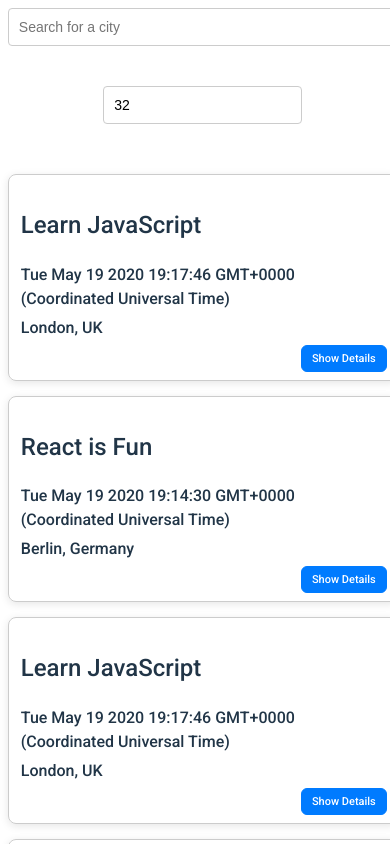
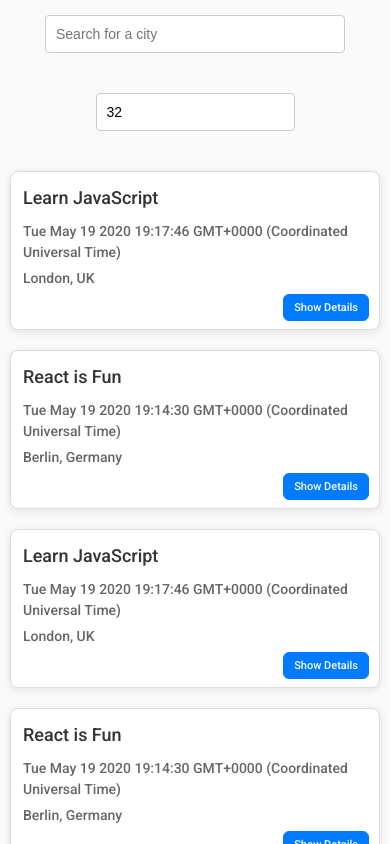
Before and after one commit to Jonnits/meet, a React (Vite) app: page / in a window 390 px wide. Shown: the top 844 px of the page. Built offline with nearby package versions, Linux system fonts and the light colour scheme.

Commit message:
Updated CSS to reset boundaries

```diff
--- a/src/App.css
+++ b/src/App.css
@@ -1,25 +1,41 @@
 @import url(https://fonts.googleapis.com/css?family=Roboto:500);
+
+* {
+  margin: 0;
+  padding: 0;
+  box-sizing: border-box;
+}
+
+html {
+  width: 100%;
+  height: 100%;
+}
 
 body {
   margin: 0;
   padding: 0;
-  font-family: 'Roboto', sans-serif;
+  width: 100%;
+  font-family: 'Roboto', -apple-system, BlinkMacSystemFont, 'Segoe UI', sans-serif;
+  background-color: #fafafa;
+}
+
+#root {
+  width: 100%;
+  min-height: 100vh;
+  display: flex;
+  justify-content: center;
 }
 
 .App {
   text-align: center;
-  padding: 2% 5%;
+  padding: 40px 20px;
   max-width: 1200px;
-  margin: 0 auto;
-  min-height: 100vh;
   width: 100%;
+
   display: flex;
   flex-direction: column;
   align-items: center;
-}
-
-.App * {
-  box-sizing: border-box;
+  gap: 30px;
 }
 
 ul {
@@ -43,17 +59,20 @@ input[type="number"] {
   margin-bottom: 20px;
 }
 
+.city {
+  width: 250px;
+}
+
 #city-search {
-  width: 100%;
-  max-width: 300px;
-  margin: 0 auto 20px;
   display: flex;
   flex-direction: column;
   position: relative;
+  width: 250px;
+  align-items: center;
 }
 
 .suggestions {
-  width: 100%;
+  width: 250px;
   position: absolute;
   top: 45px;
   z-index: 2;
@@ -79,40 +98,49 @@ input[type="number"] {
   background-color: #bcdcdb;
 }
 
-/* —————————————————————————
-   Number of Events
-————————————————————————— */
 #number-of-events {
-  width: 100%;
-  max-width: 200px;
-  margin: 0 auto 30px;
   display: flex;
   justify-content: center;
+  align-items: center;
 }
 
 #event-list {
-  width: 100%;
-  max-width: 700px;
-  margin: 0 auto;
   display: flex;
   flex-direction: column;
-  gap: 15px;
+  align-items: center;
+  width: 100%;
+  max-width: 800px;
+  gap: 20px;
 }
 
 .event {
-  width: 100%;
   padding: 20px 20px 45px;
   text-align: left;
-  border: 1px solid #ccc;
+  border: 1px solid #ddd;
   border-radius: 8px;
   position: relative;
+  width: 100%;
+  max-width: 700px;
   box-shadow: 0 2px 8px rgba(0, 0, 0, 0.1);
   transition: transform 0.2s ease, box-shadow 0.2s ease;
+  background-color: white;
 }
 
 .event:hover {
   transform: translateY(-2px);
   box-shadow: 0 4px 16px rgba(0, 0, 0, 0.15);
+}
+
+.event h2 {
+  margin: 0 0 10px 0;
+  color: #333;
+  font-size: 18px;
+}
+
+.event p {
+  margin: 5px 0;
+  color: #666;
+  font-size: 14px;
 }
 
 .details-btn {
@@ -128,31 +156,61 @@ input[type="number"] {
   color: white;
   font-size: 12px;
   transition: background-color 0.2s ease;
+  font-family: inherit;
 }
 
 .details-btn:hover {
   background-color: #0056b3;
 }
 
+.event-details {
+  margin-top: 15px;
+  padding-top: 15px;
+  border-top: 1px solid #eee;
+}
+
+.event-details p {
+  margin: 8px 0;
+}
+
+.event-details a {
+  color: #007bff;
+  text-decoration: none;
+}
+
+.event-details a:hover {
+  text-decoration: underline;
+}
+
 @media (max-width: 768px) {
   .App {
-    padding: 3% 3%;
-  }
-
-  #city-search,
-  #number-of-events,
-  #event-list {
-    max-width: 100%;
+    padding: 20px 15px;
+    gap: 25px;
   }
 
   .event {
+    max-width: 100%;
     padding: 15px 15px 40px;
+  }
+
+  #city-search {
+    width: 100%;
+    max-width: 300px;
+  }
+
+  .city {
+    width: 100%;
+  }
+
+  .suggestions {
+    width: 100%;
   }
 }
 
 @media (max-width: 480px) {
   .App {
-    padding: 2% 2%;
+    padding: 15px 10px;
+    gap: 20px;
   }
 
   .event {
@@ -165,4 +223,8 @@ input[type="number"] {
     padding: 6px 10px;
     font-size: 11px;
   }
+
+  .city {
+    width: 100%;
+  }
 }
```
